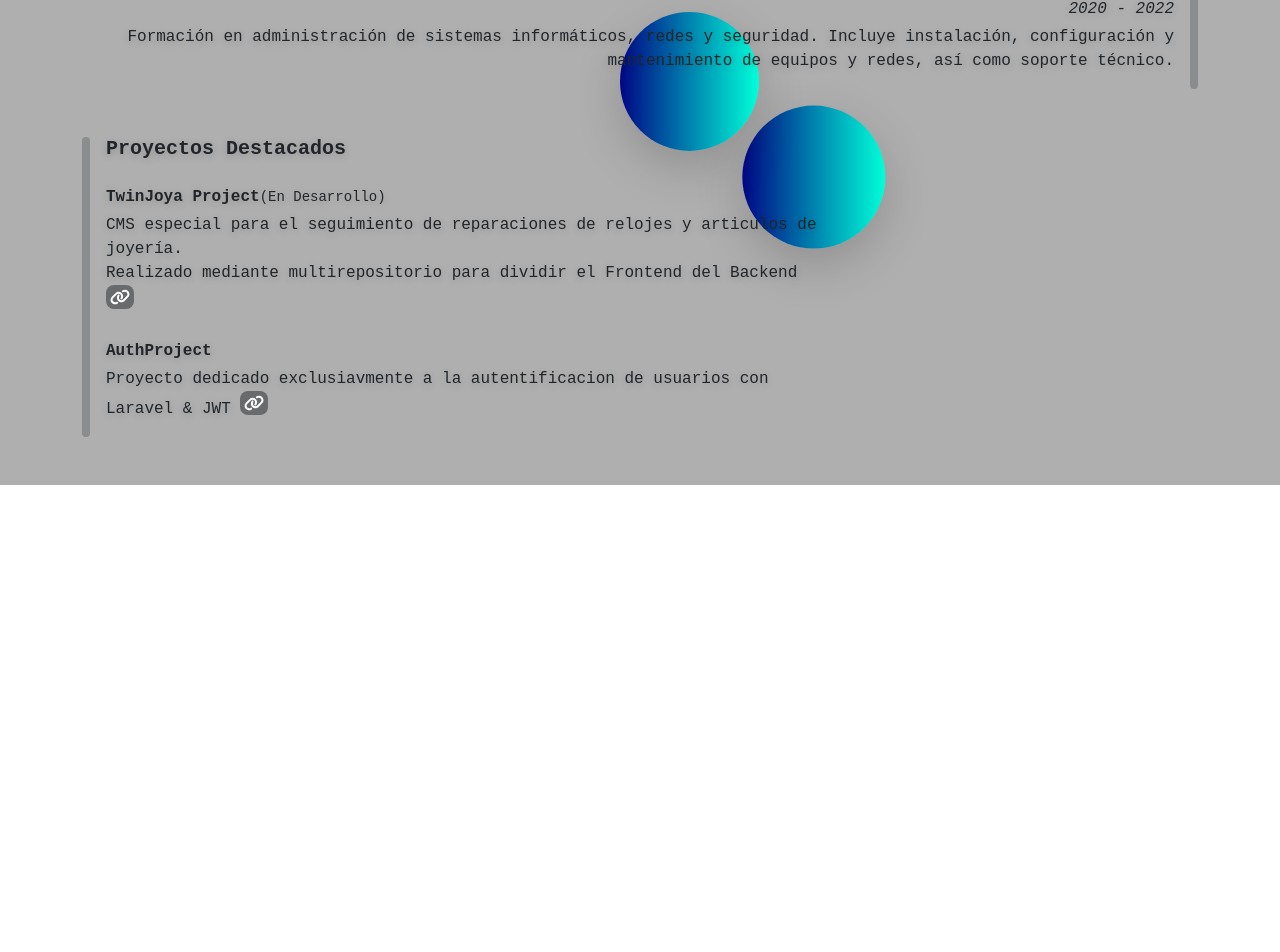
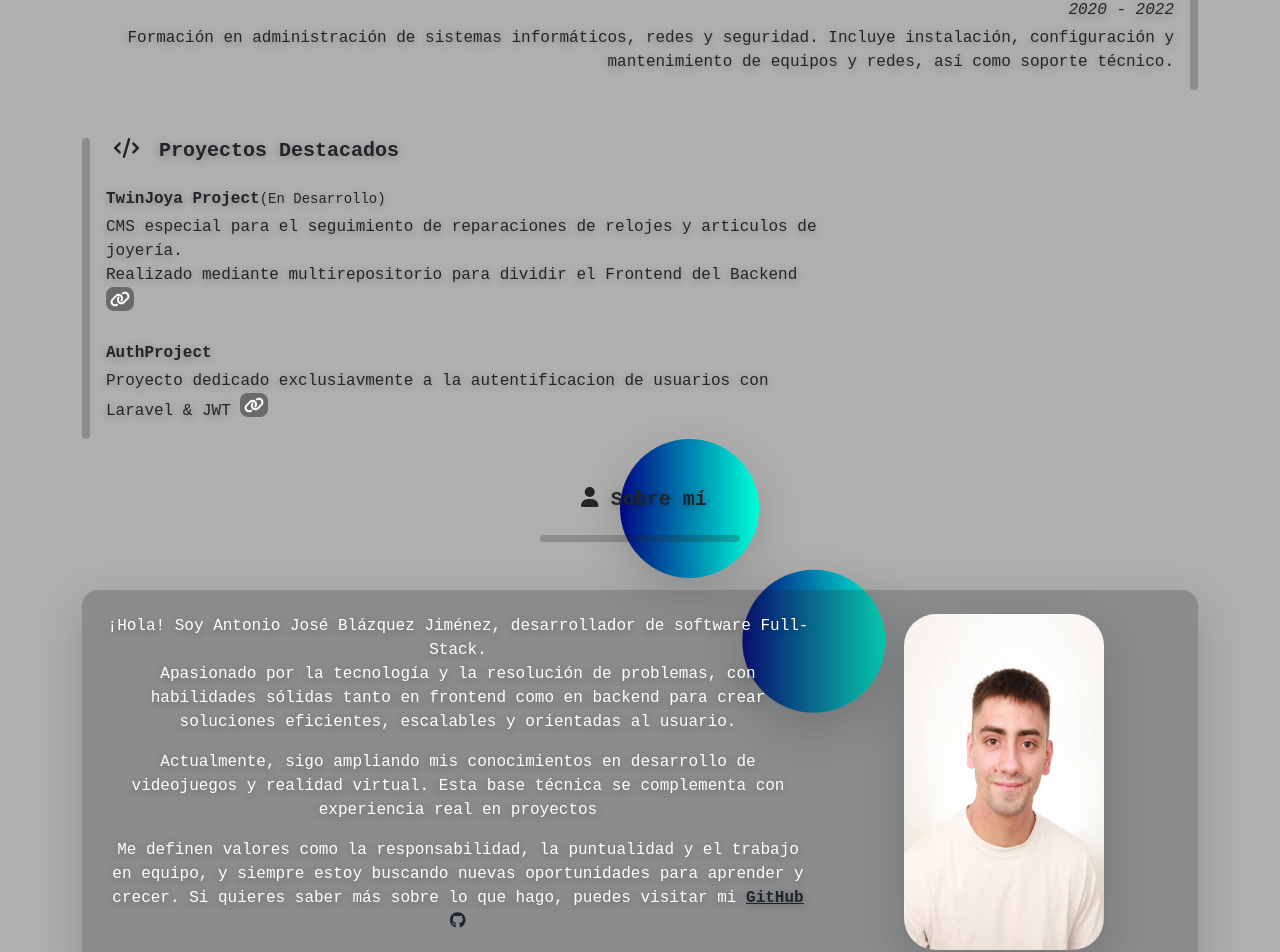
Before and after one commit to antonii05/Portafolio, a Vue app: page / in a window 1280 px wide. Shown: the part 1306-2258 px from the top of the page. Before the commit the page ends 1791 px from the top, so only its background shows below. Built offline with nearby package versions, Linux system fonts and the light colour scheme.

Commit message:
DEVELOP - FEATURE - SE AGREGA EL APARTADO DE ABOUT ME

```diff
--- /dev/null
+++ b/src/components/HomeComponents/AboutMe.vue
@@ -0,0 +1,71 @@
+<template>
+    <div class="row justify-content-center text-center my-2">
+        <div>
+            <h5 class="mb-4 fw-bold">
+                <font-awesome-icon icon="user" class="ms-2" />
+                Sobre mí
+            </h5>
+            <hr class="hr-custom bg-dark rounded-3" />
+            <!-- Contenido -->
+            <div
+                class="mt-5 card border-0 shadow-lg rounded-4 bg-dark bg-opacity-25"
+            >
+                <div class="card-body p-4 text-white text-start">
+                    <div class="row">
+                        <div class="col-8 text-center">
+                            <p>
+                                ¡Hola! Soy Antonio José Blázquez Jiménez,
+                                desarrollador de software Full-Stack. <br />
+                                Apasionado por la tecnología y la resolución de
+                                problemas, con habilidades sólidas tanto en
+                                frontend como en backend para crear soluciones
+                                eficientes, escalables y orientadas al usuario.
+                            </p>
+                            <p>
+                                Actualmente, sigo ampliando mis conocimientos en
+                                desarrollo de videojuegos y realidad virtual.
+                                Esta base técnica se complementa con experiencia
+                                real en proyectos
+                            </p>
+                            <p>
+                                Me definen valores como la responsabilidad, la
+                                puntualidad y el trabajo en equipo, y siempre
+                                estoy buscando nuevas oportunidades para
+                                aprender y crecer. Si quieres saber más sobre lo
+                                que hago, puedes visitar mi
+                                <a
+                                    class="text-dark fw-bold"
+                                    href="https://github.com/antonii05"
+                                    target="_blank"
+                                    >GitHub
+                                    <font-awesome-icon
+                                        :icon="['fab', 'github']"
+                                    />
+                                </a>
+                            </p>
+                        </div>
+                        <div class="col d-flex justify-content-center">
+                            <img
+                                id="FotoPerfil"
+                                class="img-fluid rounded-5 shadow-lg"
+                                src="@/assets/images/FOTO_CV.JPG"
+                                alt="FotoPerfil"
+                            />
+                        </div>
+                    </div>
+                </div>
+            </div>
+        </div>
+    </div>
+</template>
+
+<style scoped>
+.hr-custom {
+    margin: 0 auto;
+    height: 7px;
+    max-width: 200px;
+}
+img#FotoPerfil {
+    max-width: 200px;
+}
+</style>
--- a/src/components/HomeComponents/Education.vue
+++ b/src/components/HomeComponents/Education.vue
@@ -34,7 +34,9 @@
 
             <!-- Columna de texto a la derecha (más ancha) -->
             <div class="col d-flex flex-column align-items-end text-end">
-                <h5 class="fw-bold mb-4">Educación</h5>
+                <h5 class="fw-bold mb-4">
+                    <font-awesome-icon icon="book-bookmark" class="mx-2" />
+                    Educación</h5>
                 <div>
                     <p class="mb-1">
                         <strong>IES Venancio Blanco | Salamanca</strong> -
--- a/src/components/HomeComponents/ExperienciaLaboral.vue
+++ b/src/components/HomeComponents/ExperienciaLaboral.vue
@@ -1,7 +1,10 @@
 <template>
     <div>
         <!-- Titulo -->
-        <h5 class="fw-bold mb-4">Experiencia Laboral</h5>
+        <h5 class="fw-bold mb-4">
+            <font-awesome-icon icon="terminal" class="mx-2"/>
+            Experiencia Laboral
+        </h5>
 
         <!-- GPC -->
         <div class="row">
--- a/src/components/HomeComponents/Projects.vue
+++ b/src/components/HomeComponents/Projects.vue
@@ -8,7 +8,10 @@
 
         <!-- Título -->
         <div class="d-flex align-items-center mb-4">
-            <h5 class="fw-bold mb-0">Proyectos Destacados</h5>
+            <h5 class="fw-bold mb-0">
+                <font-awesome-icon icon="code" class="mx-2"/>
+                Proyectos Destacados
+            </h5>
         </div>
 
         <!-- Contenido debajo del título -->
@@ -23,7 +26,7 @@
                     y articulos de joyería. <br />
                     Realizado mediante multirepositorio para dividir el Frontend
                     del Backend
-                    <a href="https://github.com/antonii05/TwinJoya-Backend">
+                    <a href="https://github.com/antonii05/TwinJoya-Backend" target="_blank">
                         <font-awesome-icon
                             icon="link"
                             class="rounded-3 bg-dark bg-opacity-50 p-1 text-white"
@@ -42,7 +45,7 @@
                 <p>
                     Proyecto dedicado exclusiavmente a la autentificacion de
                     usuarios con Laravel & JWT
-                    <a href="https://github.com/antonii05/AuthProject.git">
+                    <a href="https://github.com/antonii05/AuthProject.git" target="_blank">
                         <font-awesome-icon
                             icon="link"
                             class="rounded-3 bg-dark bg-opacity-50 p-1 text-white"
--- a/src/components/index.ts
+++ b/src/components/index.ts
@@ -2,6 +2,7 @@
 import NavbarComponent from '@/components/NavbarComponent.vue'
 import Shapes from '@/components/Shapes.vue'
 // HOMECOMPONENTS
+import AboutMe from '@/components/HomeComponents/AboutMe.vue'
 import Education from '@/components/HomeComponents/Education.vue'
 import ExperienciaLaboral from '@/components/HomeComponents/ExperienciaLaboral.vue'
 import Projects from '@/components/HomeComponents/Projects.vue'
@@ -10,6 +11,7 @@ import Projects from '@/components/HomeComponents/Projects.vue'
 export {
     NavbarComponent,
     Shapes,
+    AboutMe,
     Education,
     ExperienciaLaboral,
     Projects,
--- a/src/views/HomeView.vue
+++ b/src/views/HomeView.vue
@@ -42,12 +42,24 @@
             <div class="container mt-5 mb-5 text-shadow">
                 <Projects />
             </div>
+
+            <!-- About Me -->
+
+            <div class="container mt-5 mb-5 text-shadow">
+                <AboutMe />
+            </div>
         </Shapes>
     </div>
 </template>
 
 <script setup lang="ts">
-import { Shapes, ExperienciaLaboral, Education, Projects } from '@/components'
+import {
+    Shapes,
+    ExperienciaLaboral,
+    Education,
+    Projects,
+    AboutMe,
+} from '@/components'
 </script>
 
 <style scoped>
@@ -55,7 +67,7 @@ import { Shapes, ExperienciaLaboral, Education, Projects } from '@/components'
     text-shadow: 0 2px 8px rgba(0, 0, 0, 0.5);
 }
 .text-shadow {
-    text-shadow: 0 2px 8px rgba(0, 0, 0, 0.2);
+    text-shadow: 0 2px 8px rgba(0, 0, 0, 0.3);
 }
 .centro {
     margin-top: 15%;
```
Also changed, not shown: src/assets/css/style.css (line endings or trailing spaces), src/assets/images/FOTO_CV.JPG (added).
